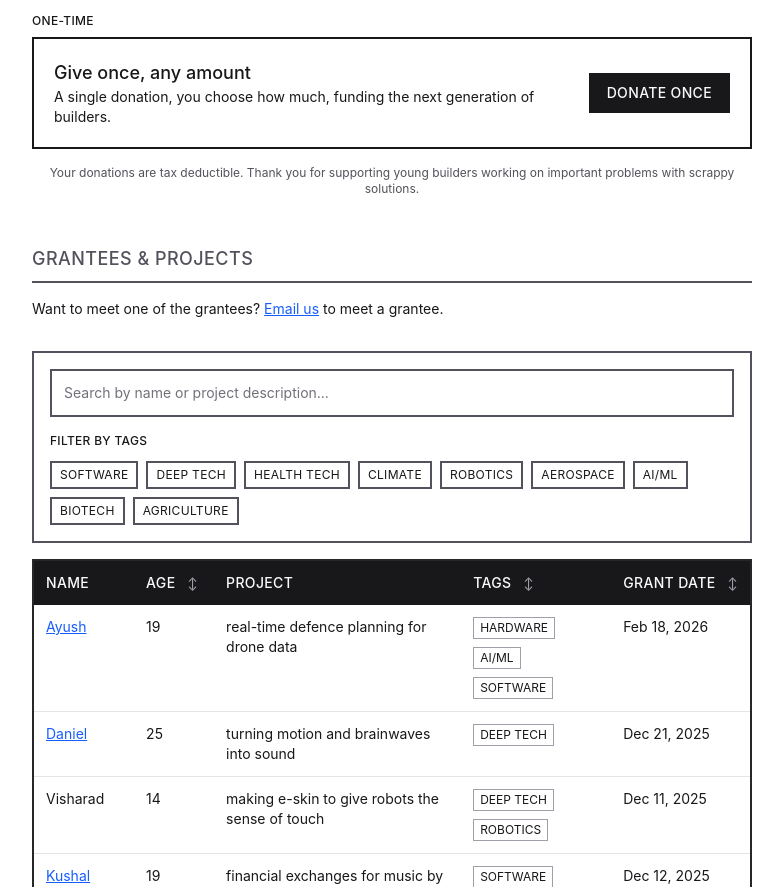
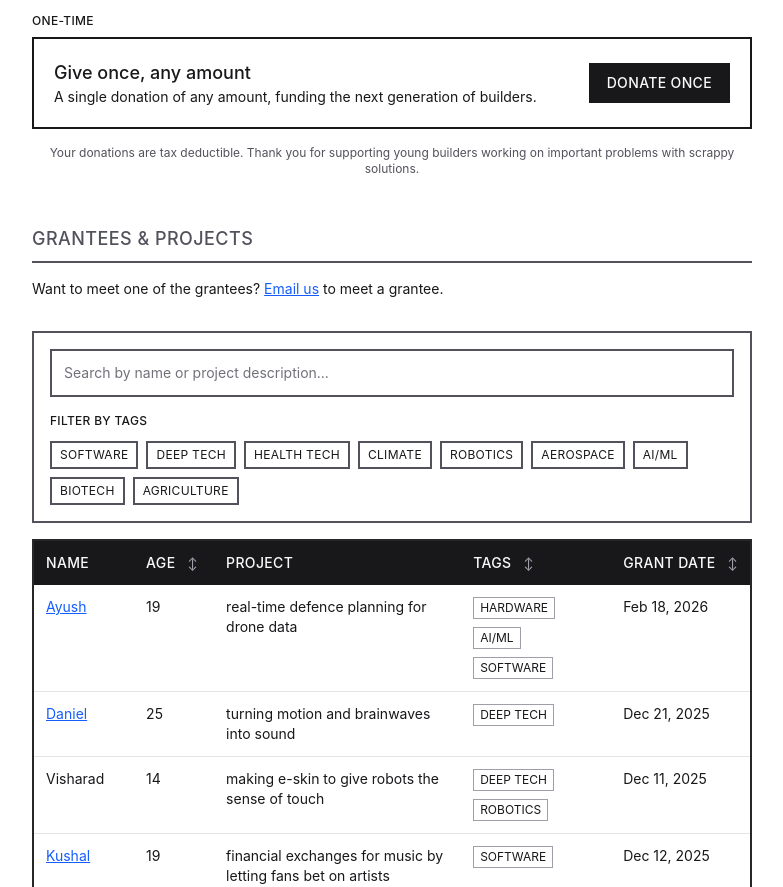
Before and after one commit to Bagel-Fund/bagel.fund, an Astro site: page / in a window 1280 px wide. Shown: the part 985-1872 px from the top of the page, without its empty margins (248-1031 px from the left). Built offline with nearby package versions, Linux system fonts and the light colour scheme; Astro itself is replaced by a stand-in of ours.

Commit message:
copy changes

```diff
--- a/src/pages/index.astro
+++ b/src/pages/index.astro
@@ -29,7 +29,8 @@ const DONATION_TIERS = [
 
 // stripe one-time ("name your amount") payment link.
 // the tier links above are recurring subscriptions, do not reuse them here.
-const ONE_TIME_DONATION_URL = "https://donate.stripe.com/00w5kD9EWgbC2V85Yngbm04";
+const ONE_TIME_DONATION_URL =
+  "https://donate.stripe.com/00w5kD9EWgbC2V85Yngbm04";
 
 const CONTACT_MAILTO =
   "mailto:aridutilh@gmail.com,alexa@kayman.ventures?subject=Bagel%20Grant%20Question";
@@ -133,8 +134,8 @@ const grantees = granteesEntries
           <div>
             <h3 class="text-lg font-medium">Give once, any amount</h3>
             <p class="text-sm">
-              A single donation, you choose how much, funding the next generation
-              of builders.
+              A single donation of any amount, funding the next generation of
+              builders.
             </p>
           </div>
           <a href={ONE_TIME_DONATION_URL} target="_blank" class="btn shrink-0">
```
